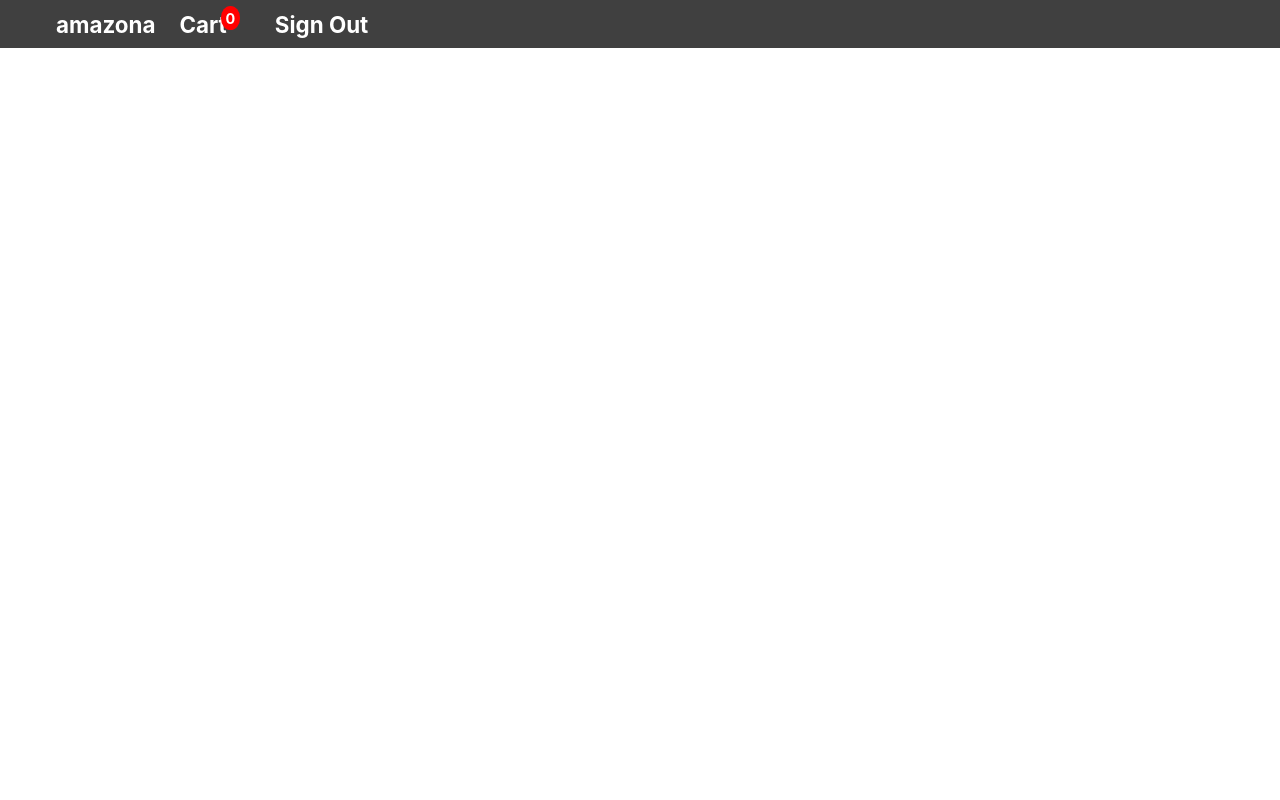
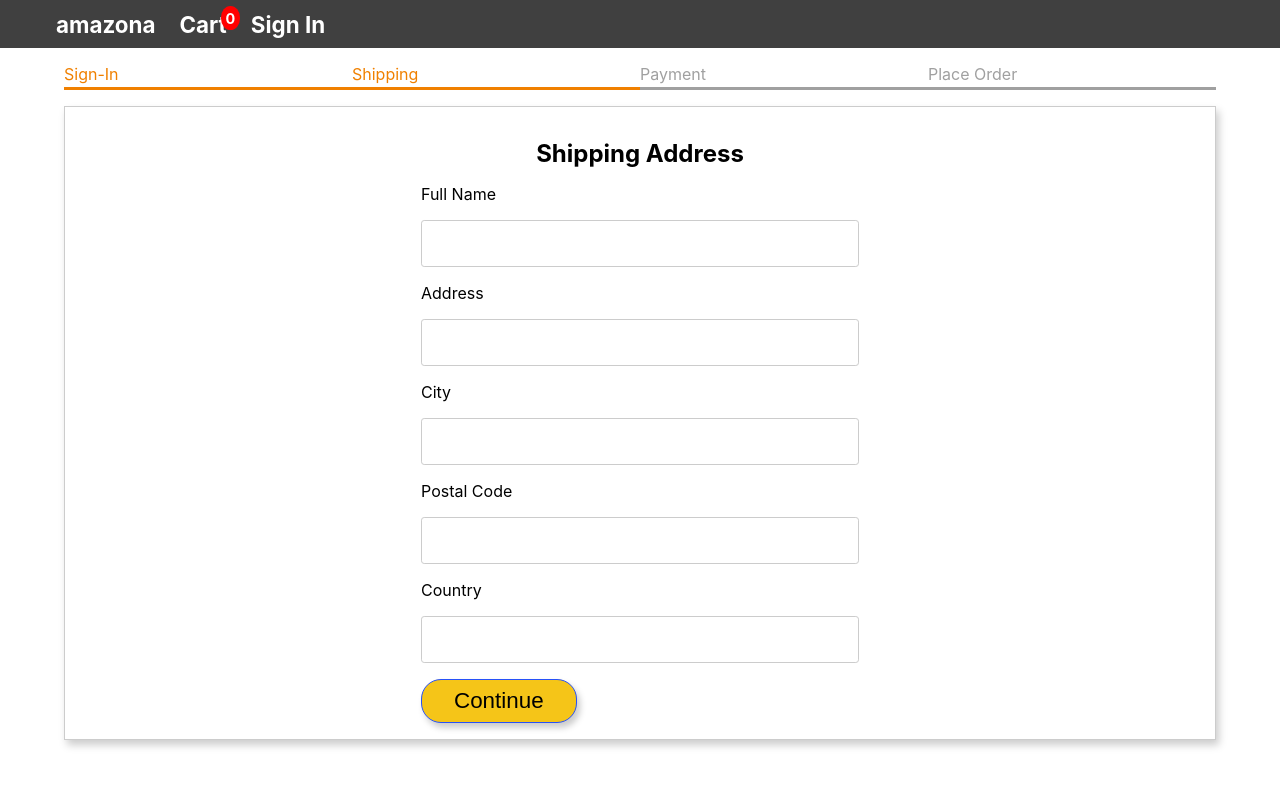
Before and after one commit to Damirbey/Amazona, a React (Create React App) app in the folder frontend/: page /shipping in a window 1280 px wide. Shown: the top 800 px of the page. Built offline with nearby package versions, Linux system fonts and the light colour scheme.

Commit message:
Creating Shipping Address screen

```diff
--- a/frontend/package.json
+++ b/frontend/package.json
@@ -8,10 +8,12 @@
     "@testing-library/react": "^13.4.0",
     "@testing-library/user-event": "^13.5.0",
     "axios": "^1.3.6",
+    "bootstrap": "^5.1.3",
     "helmet": "^6.1.5",
     "node-sass": "^8.0.0",
     "npm-run-all": "^4.1.5",
     "react": "^18.2.0",
+    "react-bootstrap": "^2.7.4",
     "react-dom": "^18.2.0",
     "react-helmet-async": "^1.3.0",
     "react-router-dom": "^6.10.0",
--- a/frontend/src/App.js
+++ b/frontend/src/App.js
@@ -7,6 +7,7 @@ import CartScreen from './screens/CartScreen';
 import SignInScreen from './screens/SignInScreen';
 import { ToastContainer } from 'react-toastify';
 import 'react-toastify/dist/ReactToastify.css';
+import ShippingScreen from './screens/ShippingScreen';
 
 function App() {
   //EXTRACTING GLOBAL STATES FROM THE CONTEXT STORE
@@ -73,6 +74,7 @@ function App() {
             <Route path="/product/:slug" element={<ProductScreen />} />
             <Route path="/cart" element={<CartScreen />} />
             <Route path="/signIn" element={<SignInScreen />} />
+            <Route path="/shipping" element={<ShippingScreen/>}/>
           </Routes>
         </main>
         <footer className="footer">
--- a/frontend/src/Store.js
+++ b/frontend/src/Store.js
@@ -5,7 +5,7 @@ export const Store = createContext();
 const initialState = {
   userInfo: localStorage.getItem('userInfo')
     ? JSON.parse(localStorage.getItem('userInfo'))
-    : [],
+    : null,
   cart: {
     cartItems: localStorage.getItem('cartItems')
       ? JSON.parse(localStorage.getItem('cartItems'))
--- /dev/null
+++ b/frontend/src/components/CheckoutSteps.js
@@ -0,0 +1,14 @@
+import React from 'react';
+
+function CheckoutSteps(props) {
+  return (
+    <div className="checkout-steps">
+      <div className={props.step1 ? 'active' : ''}>Sign-In</div>
+      <div className={props.step2 ? 'active' : ''}>Shipping</div>
+      <div className={props.step3 ? 'active' : ''}>Payment</div>
+      <div className={props.step4 ? 'active' : ''}>Place Order</div>
+    </div>
+  );
+}
+
+export default CheckoutSteps;
--- /dev/null
+++ b/frontend/src/sass/components/_checkoutSteps.scss
@@ -0,0 +1,14 @@
+.checkout-steps {
+  display: grid;
+  grid-template-columns: repeat(4, minmax(min-content, 1fr));
+
+  & > * {
+    padding-bottom: 0.2rem;
+    border-bottom: 0.2rem solid #a0a0a0;
+    color: #a0a0a0;
+  }
+  & > *.active {
+    border-bottom: 0.2rem solid #f08000;
+    color: #f08000;
+  }
+}
--- a/frontend/src/sass/main.scss
+++ b/frontend/src/sass/main.scss
@@ -14,3 +14,4 @@
 @import 'components/button';
 @import 'components/spinner';
 @import 'components/messages';
+@import 'components/checkoutSteps';
--- /dev/null
+++ b/frontend/src/screens/ShippingScreen.js
@@ -0,0 +1,80 @@
+import React, { useState } from 'react';
+import CheckoutSteps from '../components/CheckoutSteps';
+import { Helmet } from 'react-helmet-async';
+
+function ShippingScreen() {
+  //DECLARING LOCAL STATES USING useStateHook
+  const [name, setName] = useState('');
+
+  return (
+    <div>
+      <Helmet>
+        <title>Shipping Address</title>
+      </Helmet>
+      <CheckoutSteps step1 step2 />
+      <div className="signIn">
+        <h1 className="heading-1">Shipping Address</h1>
+        <form className="form" onSubmit={'onSubmitHandler'} method="POST">
+          <label className="form__label" htmlFor="name">
+            Full Name
+          </label>
+          <input
+            type="text"
+            name="name"
+            id="name"
+            className="form__input"
+            required
+          />
+
+          <label className="form__label" htmlFor="address">
+            Address
+          </label>
+          <input
+            type="text"
+            name="address"
+            id="address"
+            className="form__input"
+            required
+          />
+
+          <label className="form__label" htmlFor="city">
+            City
+          </label>
+          <input
+            type="text"
+            name="city"
+            id="city"
+            className="form__input"
+            required
+          />
+
+          <label className="form__label" htmlFor="postalCode">
+            Postal Code
+          </label>
+          <input
+            type="text"
+            name="postalCode"
+            id="postalCode"
+            className="form__input"
+            required
+          />
+          <label className="form__label" htmlFor="country">
+            Country
+          </label>
+          <input
+            type="text"
+            name="country"
+            id="country"
+            className="form__input"
+            required
+          />
+          <button className="btn" type="submit">
+            Continue
+          </button>
+        </form>
+      </div>
+    </div>
+  );
+}
+
+export default ShippingScreen;
--- a/frontend/src/screens/SignInScreen.js
+++ b/frontend/src/screens/SignInScreen.js
@@ -38,7 +38,7 @@ function SignInScreen() {
     if (userInfo) {
       navigate(redirect);
     }
-  }, []);
+  }, [navigate,redirect,userInfo]);
 
   return (
     <div className="signIn">
--- a/frontend/src/style.css
+++ b/frontend/src/style.css
@@ -324,3 +324,14 @@ main {
   border-radius: 10px;
   font-weight: bold;
   font-size: 0.9rem; }
+
+.checkout-steps {
+  display: grid;
+  grid-template-columns: repeat(4, minmax(min-content, 1fr)); }
+  .checkout-steps > * {
+    padding-bottom: 0.2rem;
+    border-bottom: 0.2rem solid #a0a0a0;
+    color: #a0a0a0; }
+  .checkout-steps > *.active {
+    border-bottom: 0.2rem solid #f08000;
+    color: #f08000; }
```
Also changed, not shown: 1 other file (tests, documents, lock files or other folders).
